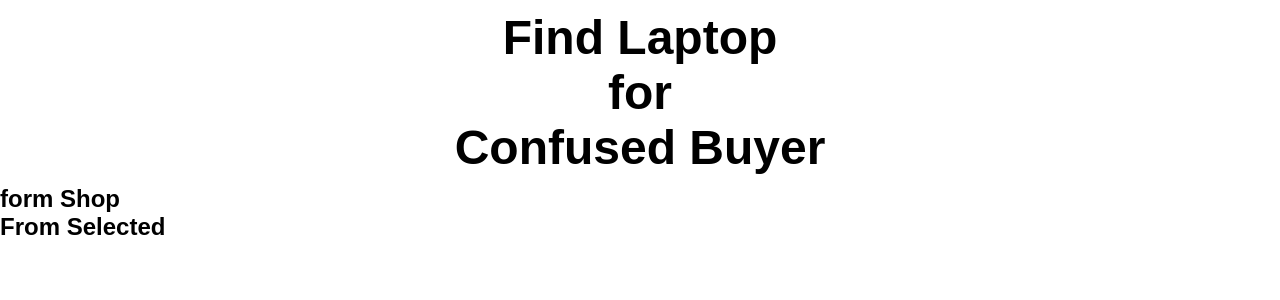
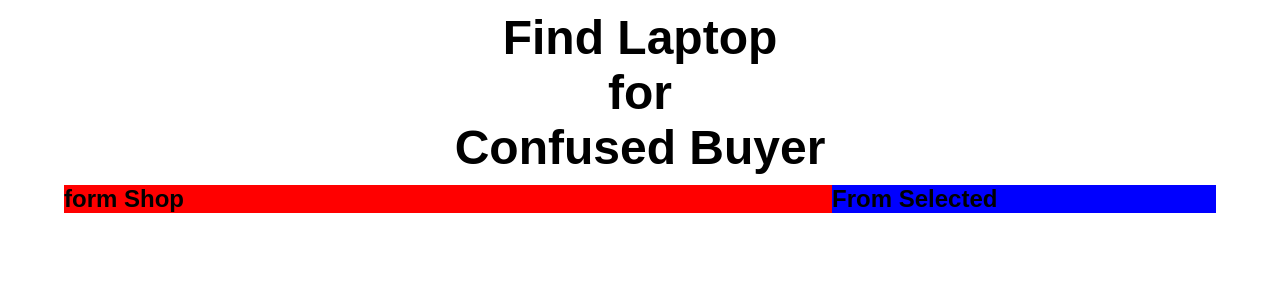
Before and after one commit to rockydasgfx/Laptop-Finder, a React (Create React App) app: page / in a window 1280 px wide. Shown: the top 300 px of the page. Built offline with nearby package versions, Linux system fonts and the light colour scheme.

Commit message:
lode data

```diff
--- a/public/data/data.json
+++ b/public/data/data.json
@@ -3,73 +3,73 @@
     "id": 1,
     "img": "https://i.ibb.co/zbsBp5r/1.jpg",
     "name": "Dell Latitude 3410 Core i5 10th",
-    "price": 0
+    "price": 74000
 
   },
   {
     "id": 2,
     "img": "https://i.ibb.co/Gn0n2vj/2.jpg",
     "name": "Dell Latitude 5410 Core i5 10th",
-    "price": 0
+    "price": 85000
   },
   {
     "id": 3,
     "img": "https://i.ibb.co/7bW5zSb/3.jpg",
     "name": "Dell Inspiron 15 3511 Core i5 11th",
-    "price": 0
+    "price": 90000
   },
   {
     "id": 4,
     "img": "https://i.ibb.co/4WYnFsm/4.jpg",
     "name": "Dell Latitude 14 3420 Core i5 11th",
-    "price": 0
+    "price": 102000
   },
   {
     "id": 5,
     "img": "https://i.ibb.co/S0wH8Jg/5.jpg",
     "name": "HP 15s-du3562TU Core i7 11th",
-    "price": 0
+    "price": 98000
   },
   {
     "id": 6,
     "img": "https://i.ibb.co/kBz8x0r/6.jpg",
     "name": "HP Pavilion 14-dv0553TU Core i7 11th",
-    "price": 0
+    "price": 75000
   },
   {
     "id": 7,
     "img": "https://i.ibb.co/JskWrqS/7.jpg",
     "name": "HP ProBook 440 G8 Core i7 11th",
-    "price": 0
+    "price": 86000
   },
   {
     "id": 8,
     "img": "https://i.ibb.co/RbnZxn6/8.jpg",
     "name": "HP Pavilion x360 Convertible 14-dy1900TU Core i7 11th Gen",
-    "price": 0
+    "price": 96000
   },
   {
     "id": 9,
     "img": "https://i.ibb.co/nwRtjk1/9.jpg",
     "name": "Lenovo IdeaPad 3 15ITL05 Core i7 11th",
-    "price": 0
+    "price": 76000
   },
   {
     "id": 10,
     "img": "https://i.ibb.co/HgyZTkX/10.jpg",
     "name": "Lenovo IdeaPad S540 13ITL Core i7 11th",
-    "price": 0
+    "price": 82000
   },
   {
     "id": 11,
     "img": "https://i.ibb.co/ZgzPf5j/11.jpg",
     "name": "Lenovo Yoga 7 X360 15ITL5 Core i7 11th",
-    "price": 0
+    "price": 110000
   },
   {
     "id": 12,
     "img": "https://i.ibb.co/DWqZ8JN/12.jpg",
     "name": "Lenovo YOGA Slim 7i Carbon Core i7 11th",
-    "price": 0
+    "price": 102000
   }
 ]
--- a/src/App.css
+++ b/src/App.css
@@ -12,3 +12,18 @@ img {
   max-width: 100%;
   height: auto;
 }
+
+main {
+  max-width: 90%;
+  margin: 10px auto;
+  display: grid;
+  grid-template-columns: 4fr 2fr;
+}
+
+.shop {
+  background: red;
+}
+
+.selected {
+  background-color: blue;
+}
--- a/src/App.js
+++ b/src/App.js
@@ -2,16 +2,25 @@ import Header from "./Components/Header/Header";
 import Selected from "./Components/Selected/Selected";
 import Shop from "./Components/Shop/Shop";
 import "./App.css";
+import { useEffect, useState } from "react";
 
 function App() {
+  const [products, setProducts] = useState([]);
+
+  useEffect(() => {
+    fetch("./data/data.json")
+      .then((res) => res.json())
+      .then((data) => setProducts(data));
+  }, []);
+  console.log(products);
   return (
     <div className="app">
       <Header />
       <main>
-        <section>
+        <section className="shop">
           <Shop />
         </section>
-        <section>
+        <section className="selected">
           <Selected />
         </section>
       </main>
```
Also changed, not shown: src/Components/Product/Product.jsx (added, +11 -0 lines), src/Components/Product/Product.css (added).
